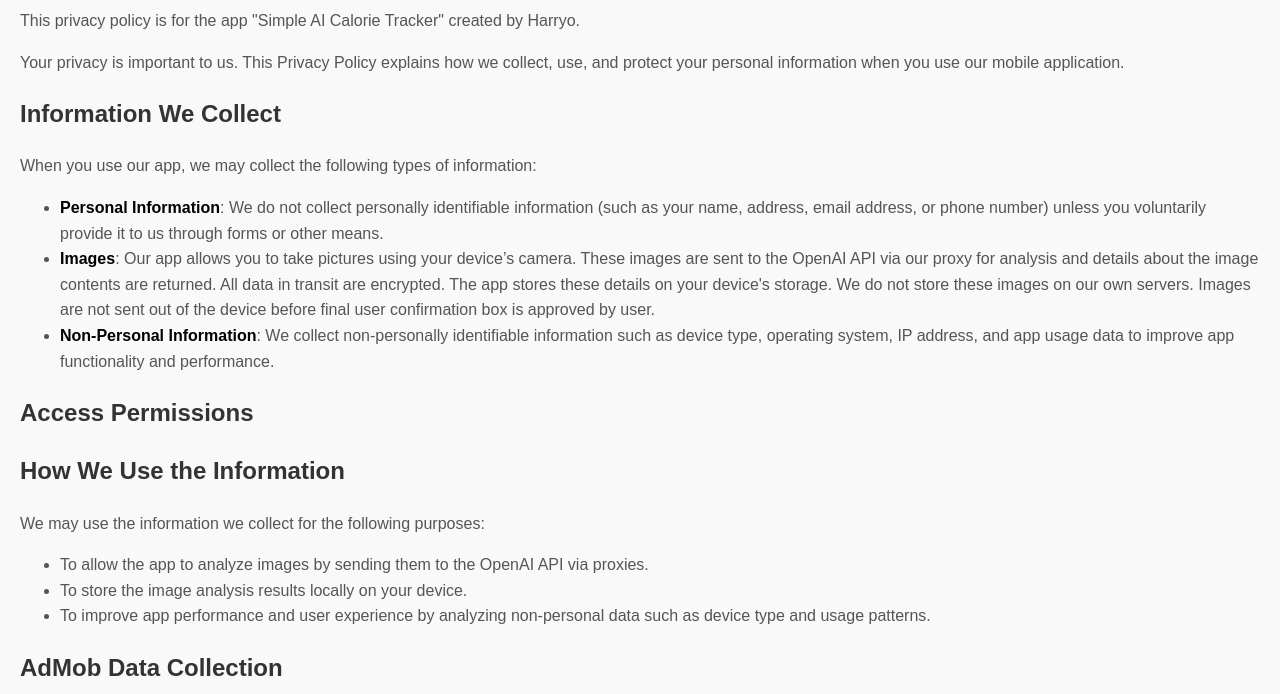
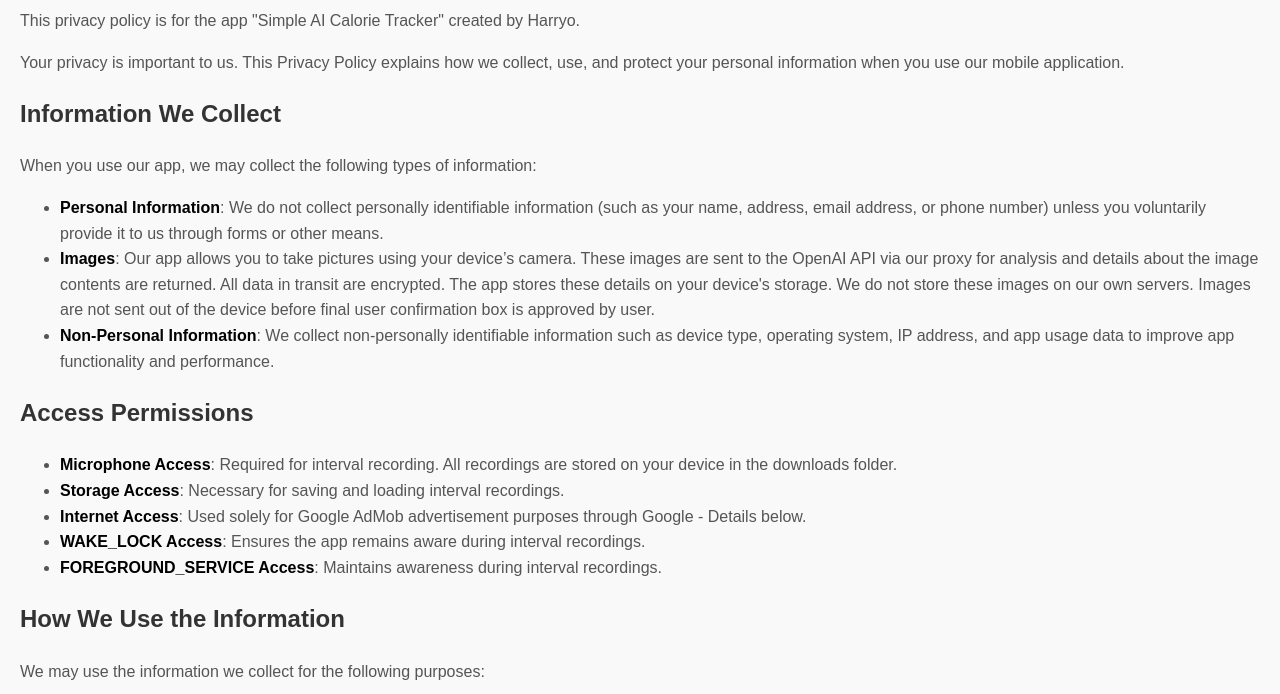
Before and after one commit to Harryols/wws.github.io, a plain HTML site: page SimpleAICalorieTracker.html in a window 1280 px wide. Shown: the part 106-800 px from the top of the page. Drawn offline with Linux system fonts and the light colour scheme.

Commit message:
Update SimpleAICalorieTracker.html

```diff
--- a/SimpleAICalorieTracker.html
+++ b/SimpleAICalorieTracker.html
@@ -44,6 +44,13 @@
     </ul>
 
 <h2>Access Permissions</h2>
+ <ul>
+        <li><strong>Microphone Access</strong>: Required for interval recording. All recordings are stored on your device in the downloads folder.</li>
+        <li><strong>Storage Access</strong>: Necessary for saving and loading interval recordings.</li>
+        <li><strong>Internet Access</strong>: Used solely for Google AdMob advertisement purposes through Google - Details below.</li>
+        <li><strong>WAKE_LOCK Access</strong>: Ensures the app remains aware during interval recordings.</li>
+        <li><strong>FOREGROUND_SERVICE Access</strong>: Maintains awareness during interval recordings.</li>
+    </ul>
 
     <h2>How We Use the Information</h2>
     <p>We may use the information we collect for the following purposes:</p>
```
